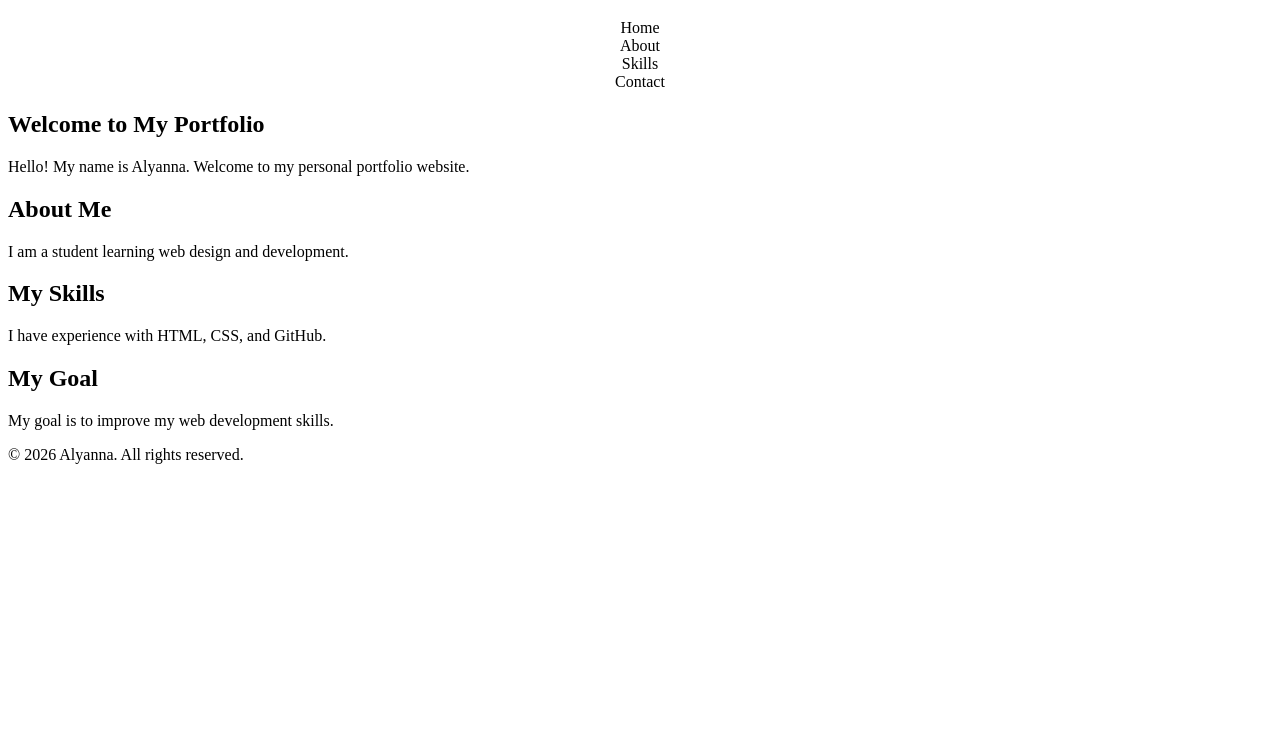
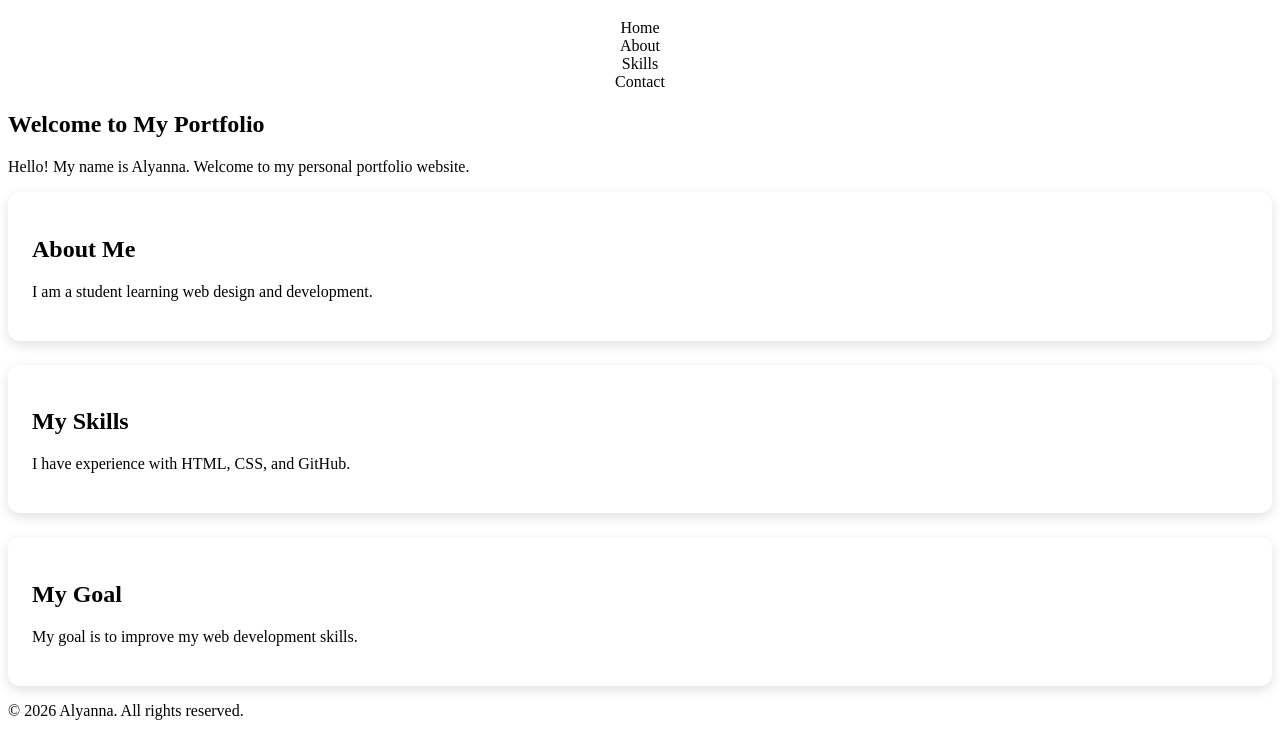
Before and after one commit to acramos1/M4-T3, a plain HTML site: page index.html in a window 1280 px wide. Shown: the part 61-800 px from the top of the page. Drawn offline with Linux system fonts and the light colour scheme.

Commit message:
add css grid content layout

```diff
--- a/css/style.css
+++ b/css/style.css
@@ -21,3 +21,16 @@ nav a:focus {
     background-color: var(--color-accent);
     color: white;
 }
+
+.card-grid {
+    display: grid;
+    grid-template-columns: 1fr;
+    gap: 1.5rem;
+}
+
+.card {
+    padding: 1.5rem;
+    background-color: white;
+    border-radius: 12px;
+    box-shadow: 0 4px 12px rgb(0 0 0 / 12%);
+}
```
